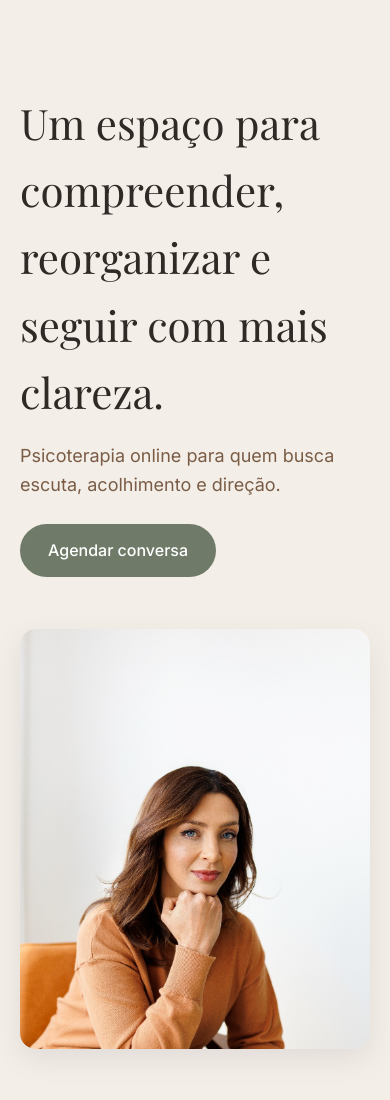
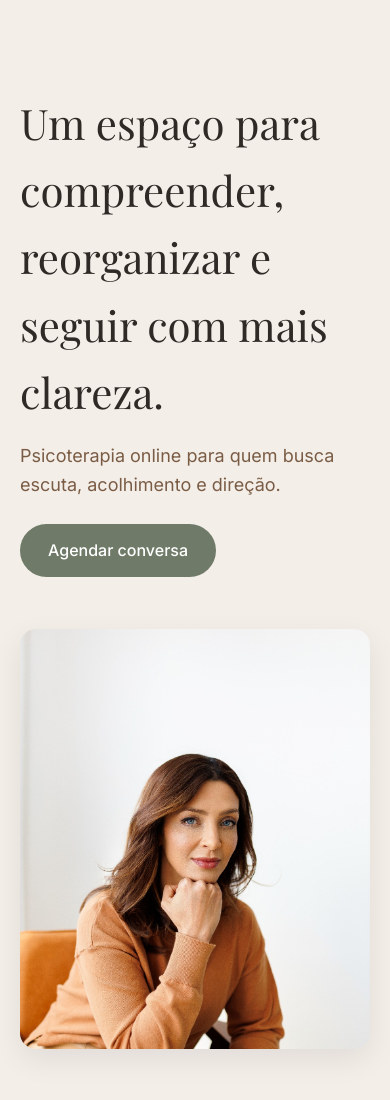
Before and after one commit to salesfer/sabrinatrentin.github.io, a plain HTML site: page index.html in a window 390 px wide. Shown: the top 1100 px of the page. Drawn offline with nearby package versions, Linux system fonts and the light colour scheme.

Commit message:
Update index.html

```diff
--- a/index.html
+++ b/index.html
@@ -87,7 +87,7 @@ section{padding:80px 20px}
   display:block;
   border-radius:var(--radius);
   object-fit:cover;
-  object-position: 50% 20%;  /* puxa o enquadramento para o rosto */
+  object-position: 50% 30%;  /* puxa o enquadramento para o rosto */
   box-shadow:0 10px 30px rgba(0,0,0,0.08);
 }
 
@@ -134,7 +134,7 @@ footer{
     width:100%;
     height:420px;             /* recorte forte no celular */
     object-fit:cover;
-    object-position: 50% 18%; /* prioriza rosto */
+    object-position: 50% 30%; /* prioriza rosto */
     border-radius:16px;
     margin-top:20px;
   }
```
